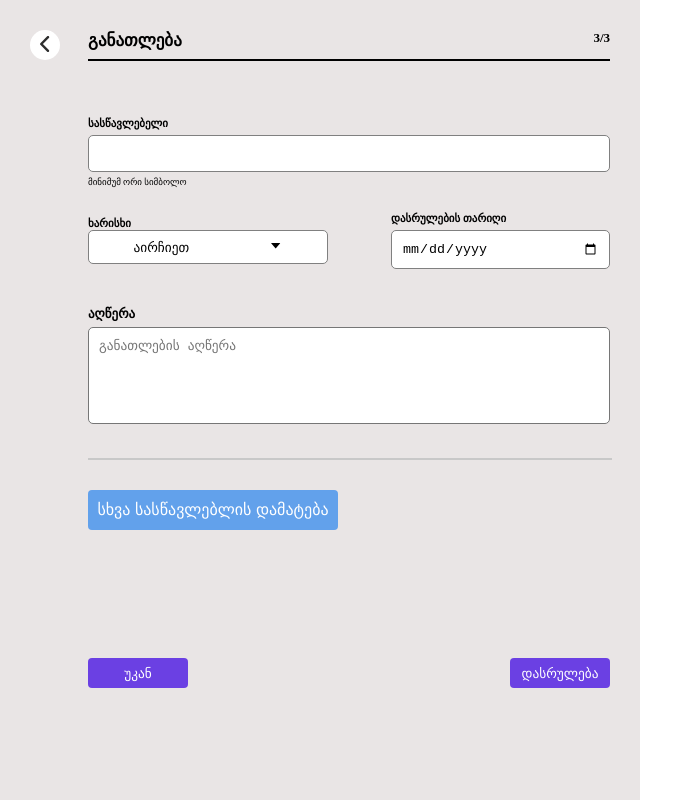
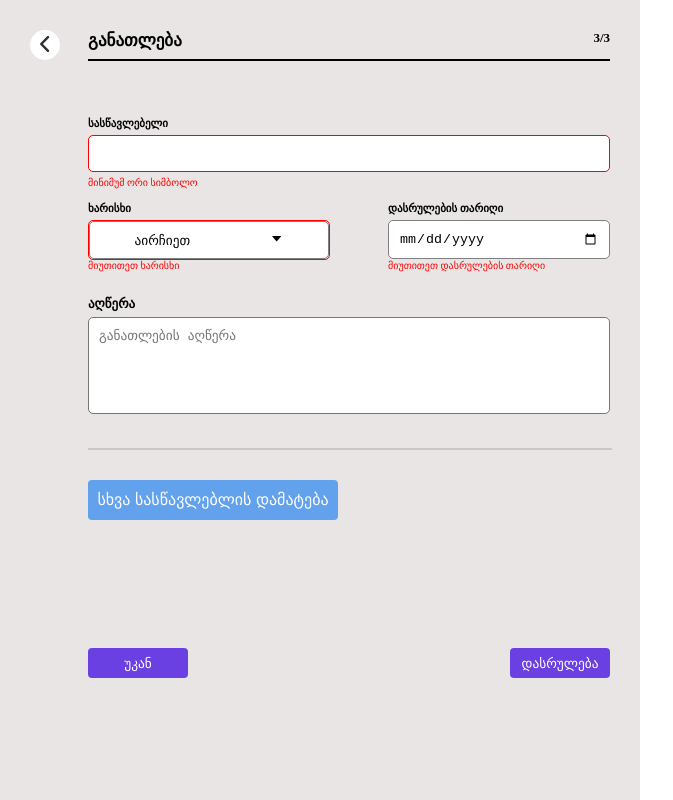
Before and after one commit to giga541/cvMaker, a React (Create React App) app: page /EducationPage in a window 1280 px wide. Both pictures are taken after a click on the button "დასრულება". Shown: the whole page, without its empty margins (0-673 px from the left). Built offline with nearby package versions, Linux system fonts and the light colour scheme.

Commit message:
added validation on educationPage

```diff
--- a/src/App.jsx
+++ b/src/App.jsx
@@ -3,6 +3,7 @@ import "./App.css";
 import EducationPage from "./components/education/EducationPage";
 import ExperiencePage from "./components/experience/ExperiencePage";
 import FirstPage from "./components/firstPage/FirstPage";
+import LastPage from "./components/lastPage/LastPage";
 import PersonalInfo from "./components/personalInfo/PersonalInfo";
 import { ResumeProvider } from "./context/ResumeContext";
 
@@ -16,6 +17,7 @@ function App() {
             <Route path="/Personal-info" element={<PersonalInfo />} />
             <Route path="/ExperiencePage" element={<ExperiencePage />} />
             <Route path="/EducationPage" element={<EducationPage />} />
+            <Route path="/LastPage" element={<LastPage />} />
           </Routes>
         </ResumeProvider>
       </Router>
--- a/src/components/education/DropdownMenu.jsx
+++ b/src/components/education/DropdownMenu.jsx
@@ -2,7 +2,7 @@ import React, { useState } from "react";
 import { AiOutlineCaretDown, AiOutlineCaretUp } from "react-icons/ai";
 import classes from "./DropdownMenu.module.css";
 
-function DropdownMenu({ changeHandler, value }) {
+function DropdownMenu({ changeHandler, value, className }) {
   const [isOpen, setIsOpen] = useState(false);
 
   const list = [
@@ -28,8 +28,9 @@ function DropdownMenu({ changeHandler, value }) {
   };
 
   return (
-    <div className={classes.dropdown}>
+    <div>
       <p className={classes.quality}>ხარისხი</p>
+      <div className={`${classes.dropdown} ${className}`}>
         <button className={classes["dropdown-toggle"]} onClick={toggleDropdown}>
           {value || "აირჩიეთ"}
           {!isOpen ? (
@@ -52,6 +53,7 @@ function DropdownMenu({ changeHandler, value }) {
           )}
         </button>
       </div>
+    </div>
   );
 }
 
--- a/src/components/education/DropdownMenu.module.css
+++ b/src/components/education/DropdownMenu.module.css
@@ -1,20 +1,25 @@
 .dropdown {
   position: absolute;
-  margin-top: 25px;
+  margin-top: 5px;
 }
 .dropdown-toggle {
   width: 240px;
-  padding: 8px;
-  /* margin: 5px 0; */
+  padding: 10px;
   border: 1px solid grey;
   border-radius: 5px;
   background-color: white;
   cursor: pointer;
+  outline: none;
+}
+
+.invalid {
+  border: none;
 }
 
 .quality {
   font-size: 11px;
   font-weight: bold;
+  margin-top: 25px;
 }
 
 .dropdown-toggle :active {
--- a/src/components/education/EducationPage.jsx
+++ b/src/components/education/EducationPage.jsx
@@ -8,20 +8,27 @@ import { useNavigate } from "react-router-dom";
 import InputTextArea from "../personalInfo/InputTextArea";
 import Line from "../experience/Line";
 import ResumeContext from "../../context/ResumeContext";
-import { useContext } from "react";
+import { useContext, useState } from "react";
 
 function EducationPage() {
   const navigate = useNavigate();
   const navigateToExperiencePage = () => {
     navigate("/ExperiencePage");
   };
+  const navigateToLastPage = () => {
+    navigate("/LastPage");
+  };
 
   const { resumeData, setResumeData } = useContext(ResumeContext);
-  const { eduCentre, eduFinishDate, educationCentreDesc, selectOption } =
+  const { eduCentre, selectOption, eduFinishDate, educationCentreDesc } =
     resumeData;
 
   const eduCentreHandler = e => {
     setResumeData({ ...resumeData, eduCentre: e.target.value });
+  };
+
+  const selectOptionHandler = e => {
+    setResumeData({ ...resumeData, selectOption: e });
   };
 
   const eduFinishHandler = e => {
@@ -32,8 +39,42 @@ function EducationPage() {
     setResumeData({ ...resumeData, educationCentreDesc: e.target.value });
   };
 
-  const selectOptionHandler = e => {
-    setResumeData({ ...resumeData, selectOption: e });
+  const [isFinishButtonClicked, setFinishButtonClicked] = useState(false);
+  const [eduCentreError, setEduCentreError] = useState("");
+  const [selectOptionError, setSelectOptionError] = useState("");
+  const [eduFinishError, setEduFinishError] = useState("");
+
+  const handleButtonFinish = () => {
+    setFinishButtonClicked(true);
+    let isValid = true;
+
+    // validate eduCentre
+    if (resumeData.eduCentre.trim().length < 2) {
+      setEduCentreError("მინიმუმ ორი სიმბოლო");
+      isValid = false;
+    } else {
+      setEduCentreError("");
+    }
+
+    // validate selectOption
+    if (!resumeData.selectOption) {
+      setSelectOptionError("მიუთითეთ ხარისხი");
+      isValid = false;
+    } else {
+      setSelectOptionError("");
+    }
+
+    // validate eduFinishDate
+    if (!resumeData.eduFinishDate) {
+      setEduFinishError("მიუთითეთ დასრულების თარიღი");
+      isValid = false;
+    } else {
+      setEduFinishError("");
+    }
+
+    if (isValid) {
+      navigateToLastPage();
+    }
   };
 
   return (
@@ -46,23 +87,40 @@ function EducationPage() {
               value={eduCentre}
               changeHandler={eduCentreHandler}
               inputFieldHint="სასწავლებელი"
-              hint="მინიმუმ ორი სიმბოლო"
+              hint={eduCentreError ? "" : "მინიმუმ ორი სიმბოლო"}
+              className={eduCentreError ? classes["red-border"] : ""}
             />
+            {isFinishButtonClicked && (
+              <div className={classes["pos-error"]}>{eduCentreError}</div>
+            )}
           </div>
           <div className={classes.style}>
             <div>
               <DropdownMenu
                 changeHandler={selectOptionHandler}
                 value={selectOption}
+                className={
+                  selectOptionError ? classes["dropdown-red-border"] : ""
+                }
               />
+              {isFinishButtonClicked && (
+                <div className={classes["select-option-error"]}>
+                  {selectOptionError}
+                </div>
+              )}
             </div>
             <div>
               <Date
                 value={eduFinishDate}
                 changeHandler={eduFinishHandler}
+                name="დასრულების თარიღი"
                 className={classes.date}
-                name="დასრულების თარიღი"
               />
+              {isFinishButtonClicked && (
+                <div className={classes["edu-finish-error"]}>
+                  {eduFinishError}
+                </div>
+              )}
             </div>
           </div>
           <InputTextArea
@@ -72,7 +130,7 @@ function EducationPage() {
             placeholder="განათლების აღწერა"
           />
           <Line />
-          <button className={classes["add-new-edu"]}>
+          <button type="button" className={classes["add-new-edu"]}>
             სხვა სასწავლებლის დამატება
           </button>
           <div className={classes.buttons}>
@@ -83,7 +141,11 @@ function EducationPage() {
             >
               უკან
             </button>
-            <button type="button" className={classes["btn-finish"]}>
+            <button
+              type="button"
+              className={classes["btn-finish"]}
+              onClick={handleButtonFinish}
+            >
               დასრულება
             </button>
           </div>
--- a/src/components/education/EducationPage.module.css
+++ b/src/components/education/EducationPage.module.css
@@ -76,3 +76,39 @@
 .buttons {
   margin-top: 104px;
 }
+
+.red-border {
+  border: 1px solid red;
+}
+
+.error {
+  color: red;
+  font-size: 10px;
+  position: absolute;
+}
+
+.pos-error {
+  color: red;
+  font-size: 10px;
+  position: absolute;
+  margin-top: 60px;
+}
+
+.select-option-error {
+  color: red;
+  font-size: 10px;
+  position: absolute;
+  margin-top: 45px;
+}
+
+.dropdown-red-border {
+  border: 1px solid red;
+  border-radius: 5px;
+}
+
+.edu-finish-error {
+  color: red;
+  font-size: 10px;
+  position: absolute;
+  margin-top: -4px;
+}
--- a/src/components/experience/Date.module.css
+++ b/src/components/experience/Date.module.css
@@ -5,5 +5,5 @@
 }
 
 .input {
-  width: 197px;
+  width: 200px;
 }
--- /dev/null
+++ b/src/components/lastPage/LastPage.jsx
@@ -0,0 +1,12 @@
+import React from "react";
+import Resume from "../personalInfo/Resume";
+
+function LastPage() {
+  return (
+    <div>
+      <Resume />
+    </div>
+  );
+}
+
+export default LastPage;
--- a/src/components/personalInfo/Resume.jsx
+++ b/src/components/personalInfo/Resume.jsx
@@ -48,8 +48,8 @@ function Resume() {
       <p>{experienceDesc}</p>
       <p>{eduCentre}</p>
       <p className={classes["edu-finish-date"]}>{eduFinishDate}</p>
+      <p> {selectOption}</p>
       <p> {educationCentreDesc}</p>
-      <p> {selectOption}</p>
       {/* <Line /> */}
     </div>
   );
```
Lines whose indentation alone changed are shown as unchanged.
